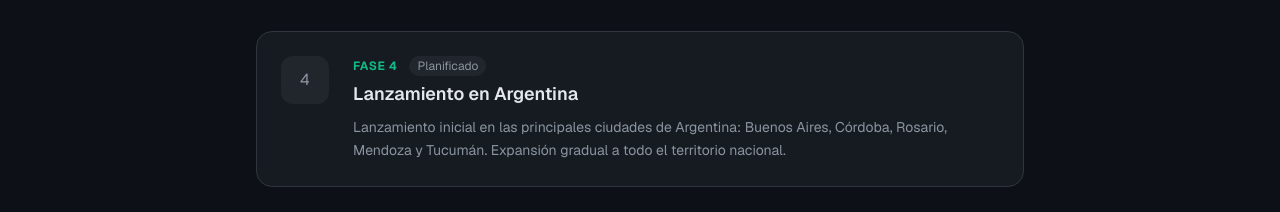
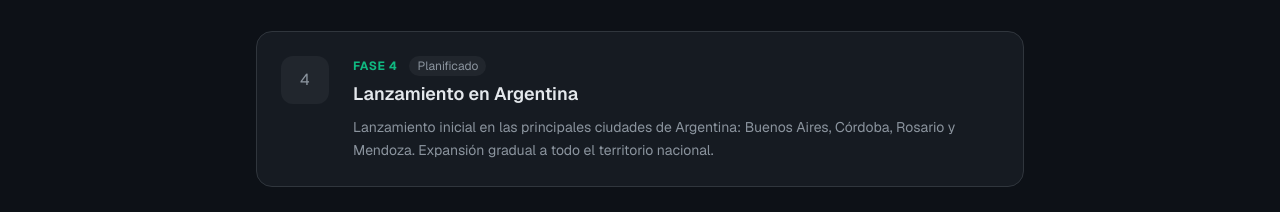
Before and after one commit to ariwolf1969-sys/unira-web, a Next.js app: page /acerca in a window 1280 px wide. Shown: the part 3557-3769 px from the top of the page. Built offline with nearby package versions, Linux system fonts and the light colour scheme.

Commit message:
Update launch cities for phase 4
Removed 'Tucumán' from the launch cities list in phase 4.

```diff
--- a/src/app/acerca/page.tsx
+++ b/src/app/acerca/page.tsx
@@ -102,7 +102,7 @@ export default function AcercaPage() {
               { phase: "Fase 1", title: "Reclutamiento de socios fundadores", status: "En curso", desc: "Estamos buscando 5.000 socios fundadores comprometidos con el proyecto. Esta fase es fundamental para demostrar la viabilidad del modelo cooperativo y atraer inversores. Los primeros 50 socios tendrán beneficios exclusivos, incluyendo 6 meses sin comisiones.", active: true },
               { phase: "Fase 2", title: "Constitución legal y financiamiento", status: "Próximamente", desc: "Una vez alcanzada la meta de socios, procederemos con la constitución legal de la cooperativa bajo las leyes argentinas, la apertura de cuentas bancarias y la búsqueda del financiamiento de $1.800 millones de pesos.", active: false },
               { phase: "Fase 3", title: "Desarrollo de la plataforma", status: "Planificado", desc: "Contratación de empresas tecnológicas argentinas (Globant, 10Pines, Wolox, Rootstrap) para el desarrollo de las tres aplicaciones. Arquitectura de microservicios en AWS con Kubernetes.", active: false },
-              { phase: "Fase 4", title: "Lanzamiento en Argentina", status: "Planificado", desc: "Lanzamiento inicial en las principales ciudades de Argentina: Buenos Aires, Córdoba, Rosario, Mendoza y Tucumán. Expansión gradual a todo el territorio nacional.", active: false },
+              { phase: "Fase 4", title: "Lanzamiento en Argentina", status: "Planificado", desc: "Lanzamiento inicial en las principales ciudades de Argentina: Buenos Aires, Córdoba, Rosario y Mendoza. Expansión gradual a todo el territorio nacional.", active: false },
             ].map((item, i) => (
               <FadeIn key={item.phase} delay={i * 0.1}>
                 <div className={`flex gap-6 p-6 rounded-2xl border ${item.active ? "bg-primary/5 border-primary/30" : "bg-surface-light border-border"}`}>
```
